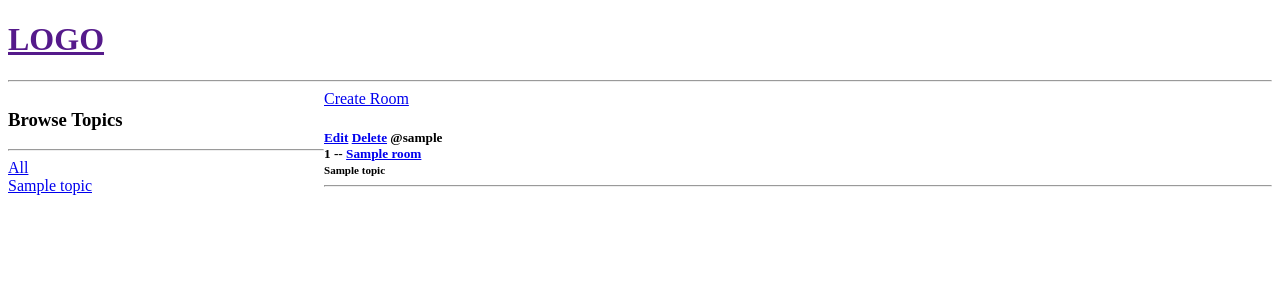
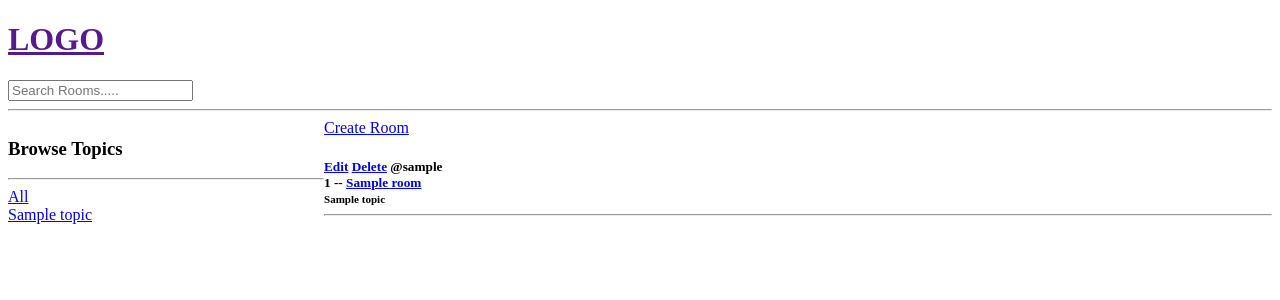
Before and after one commit to Briankurtish/studybud, a Django app: template base/templates/base/home.html in a window 1280 px wide. Shown: the top 300 px of the page. Run offline with Django 4.2, Linux system fonts and the light colour scheme; the template is opened without the code that fills it: most values are stand-ins (such as "Sample title", 1, 10 or a date in 2020).

Commit message:
created search field in the navbar.html

```diff
--- a/templates/navbar.html
+++ b/templates/navbar.html
@@ -2,4 +2,8 @@
     <h1>LOGO</h1>
 </a>
 
+<form action="{% url 'home' %}" method="GET">
+    <input type="text" name="q" placeholder="Search Rooms.....">
+</form>
+
 <hr>
```
